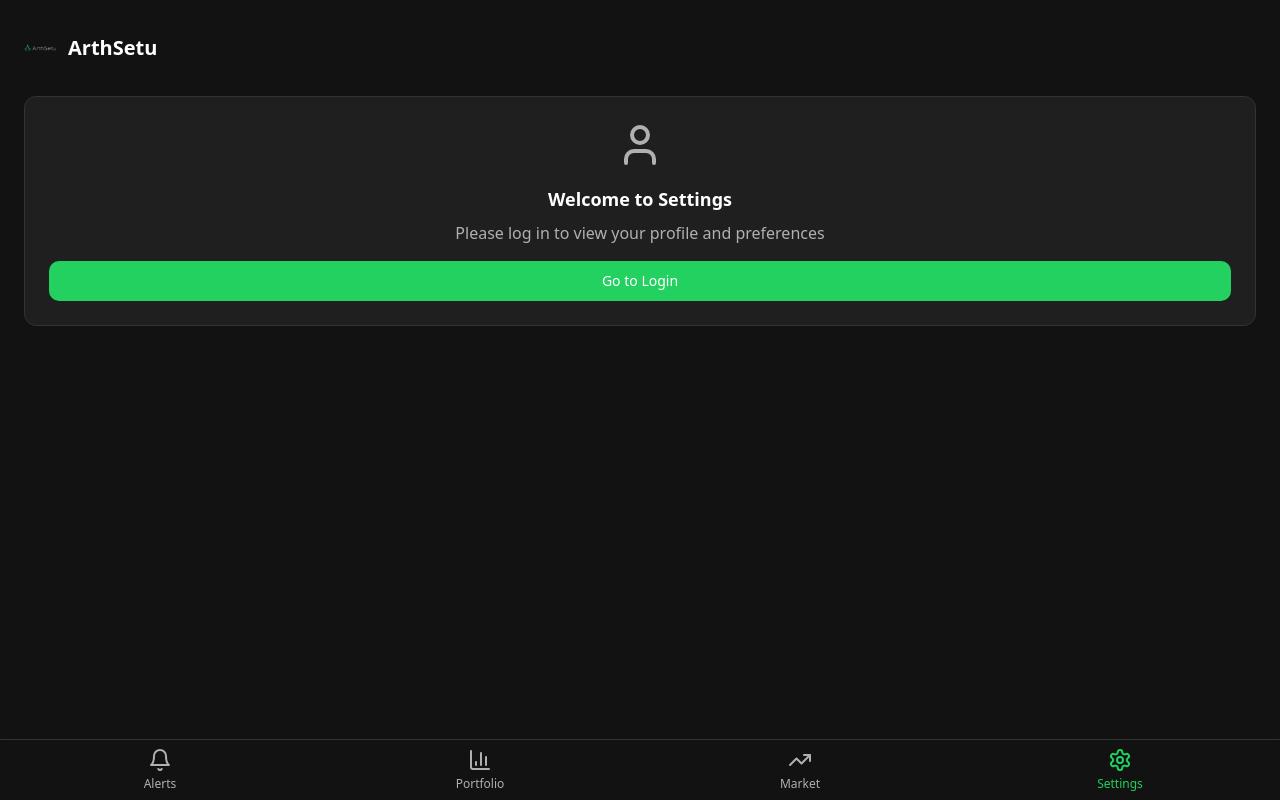
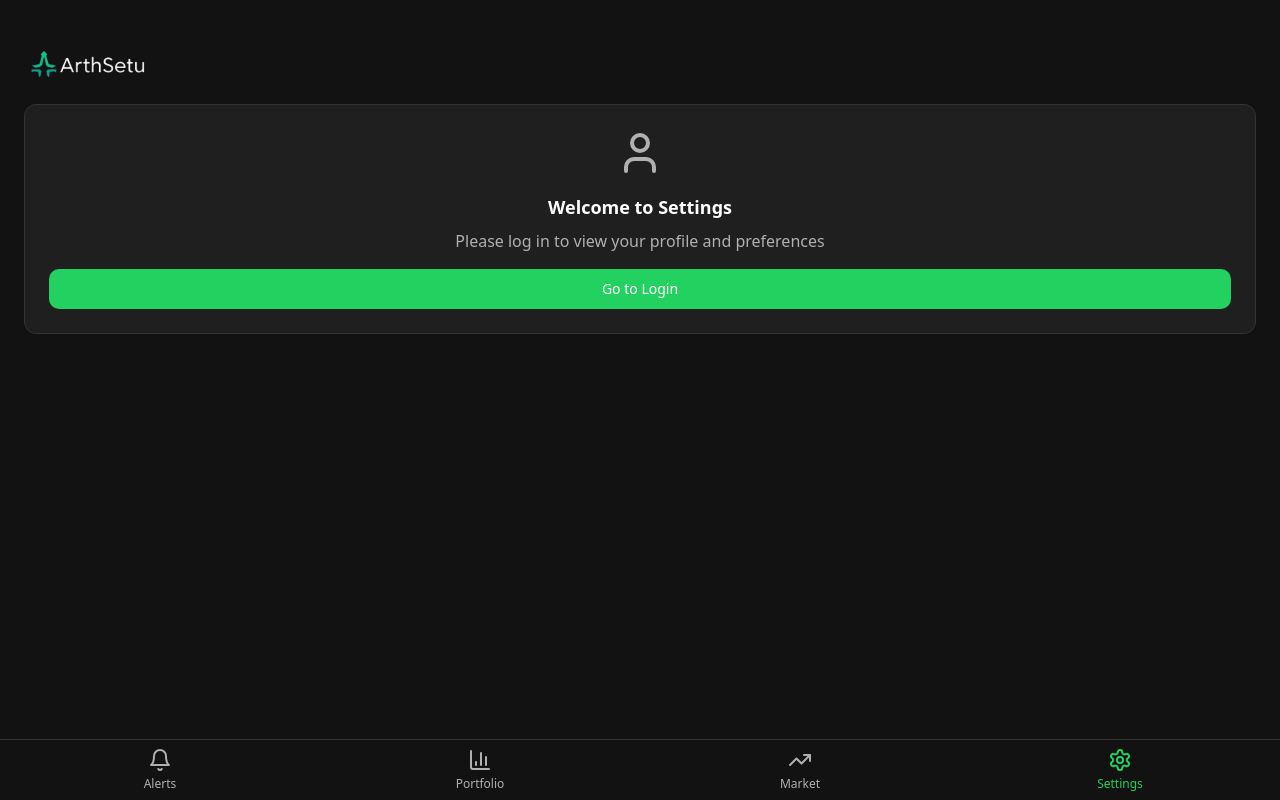
Before and after one commit to rochak779/arthsetu, a React (Vite) app: page /settings in a window 1280 px wide. Built offline with nearby package versions, Linux system fonts and the light colour scheme.

Commit message:
Branding/UI: logo-only headers, unified logo size (h-16 w-32), tightened header spacing, improved Settings logout spacing

```diff
--- a/package.json
+++ b/package.json
@@ -44,7 +44,7 @@
     "class-variance-authority": "^0.7.1",
     "clsx": "^2.1.1",
     "cmdk": "^1.1.1",
-    "date-fns": "^4.1.0",
+  "date-fns": "^3.6.0",
     "embla-carousel-react": "^8.6.0",
     "input-otp": "^1.4.2",
     "lucide-react": "^0.462.0",
--- a/src/components/onboarding/OnboardingSplash.tsx
+++ b/src/components/onboarding/OnboardingSplash.tsx
@@ -40,7 +40,7 @@ const OnboardingSplash = ({ onComplete }: OnboardingSplashProps) => {
           <div className="relative">
             <img
               src={logo}
-              alt="ArthSetu Logo"
+              alt="App logo"
               className="h-24 w-auto"
             />
             {/* Glow effect */}
@@ -48,16 +48,7 @@ const OnboardingSplash = ({ onComplete }: OnboardingSplashProps) => {
           </div>
         </div>
 
-        {/* App name */}
-        <div
-          className={`transform transition-all duration-1000 delay-300 ease-out ${
-            isVisible
-              ? 'opacity-100 translate-y-0'
-              : 'opacity-0 translate-y-4'
-          }`}
-        >
-          <h1 className="text-3xl font-bold text-foreground">ArthSetu</h1>
-        </div>
+        {/* App name removed for logo-only branding */}
 
         {/* Tagline */}
         <div
--- a/src/pages/Dashboard.tsx
+++ b/src/pages/Dashboard.tsx
@@ -85,12 +85,11 @@ const Dashboard = () => {
     }
   };
   return <div className="min-h-screen bg-background pb-20">
-      <div className="w-full max-w-md mx-auto px-6 py-8 space-y-6">
+  <div className="w-full max-w-md mx-auto px-6 py-8 space-y-1">
         {/* Header */}
-        <div className="flex items-center justify-between mb-6">
+        <div className="flex items-center justify-between mb-0">
           <div className="flex items-center gap-3">
-            <img src={logo} alt="ArthSetu Logo" className="h-8 w-8" />
-            <span className="text-xl font-bold text-foreground">ArthSetu</span>
+            <img src={logo} alt="App logo" className="h-16 w-32 object-contain" />
           </div>
           <h1 className="text-xl font-bold text-foreground">Alerts</h1>
         </div>
--- a/src/pages/Landing.tsx
+++ b/src/pages/Landing.tsx
@@ -8,7 +8,7 @@ const Landing = () => {
       <div className="w-full max-w-md space-y-8 text-center">
         {/* Logo */}
         <div className="flex justify-center">
-          <img src={logo} alt="ArthSetu Logo" className="h-16 w-auto" />
+          <img src={logo} alt="App logo" className="h-16 w-auto" />
         </div>
 
         {/* Tagline */}
--- a/src/pages/Market.tsx
+++ b/src/pages/Market.tsx
@@ -110,10 +110,9 @@ const Market = () => {
     <div className="min-h-screen bg-background pb-20">
       <div className="px-6 py-8">
         {/* Header */}
-        <div className="flex items-center justify-between mb-6">
+  <div className="flex items-center justify-between mb-2">
           <div className="flex items-center gap-3">
-            <img src={logo} alt="ArthSetu Logo" className="h-8 w-8" />
-            <span className="text-xl font-bold text-foreground">ArthSetu</span>
+            <img src={logo} alt="App logo" className="h-16 w-32 object-contain" />
           </div>
           <div className="flex items-center gap-3">
             <h1 className="text-xl font-bold text-foreground">Market</h1>
--- a/src/pages/Portfolio.tsx
+++ b/src/pages/Portfolio.tsx
@@ -48,10 +48,9 @@ const Portfolio = () => {
     <div className="min-h-screen bg-background pb-20">
       <div className="px-6 py-8">
         {/* Header */}
-        <div className="flex items-center justify-between mb-6">
+  <div className="flex items-center justify-between mb-2">
           <div className="flex items-center gap-3">
-            <img src={logo} alt="ArthSetu Logo" className="h-8 w-8" />
-            <span className="text-xl font-bold text-foreground">ArthSetu</span>
+            <img src={logo} alt="App logo" className="h-16 w-32 object-contain" />
           </div>
           <div className="flex items-center gap-3">
             <h1 className="text-xl font-bold text-foreground">Portfolio</h1>
--- a/src/pages/Settings.tsx
+++ b/src/pages/Settings.tsx
@@ -176,9 +176,8 @@ const Settings = () => {
     return (
       <div className="min-h-screen bg-background pb-20">
         <div className="px-6 py-8">
-          <div className="flex items-center gap-3 mb-8">
-            <img src={logo} alt="ArthSetu" className="h-8 w-8" />
-            <span className="text-xl font-bold text-foreground">ArthSetu</span>
+          <div className="flex items-center gap-3 mb-2">
+            <img src={logo} alt="App logo" className="h-16 w-32 object-contain" />
           </div>
 
           <Card className="bg-card border-border">
@@ -201,9 +200,8 @@ const Settings = () => {
     <div className="min-h-screen bg-background pb-20">
       <div className="px-6 py-8">
         {/* Header */}
-        <div className="flex items-center gap-3 mb-8">
-          <img src={logo} alt="ArthSetu" className="h-8 w-8" />
-          <span className="text-xl font-bold text-foreground">ArthSetu</span>
+        <div className="flex items-center gap-3 mb-2">
+          <img src={logo} alt="App logo" className="h-16 w-32 object-contain" />
         </div>
 
         {/* User Profile Section */}
@@ -252,7 +250,7 @@ const Settings = () => {
         )}
 
         {/* Connections Section */}
-        <Card className="bg-card border-border mb-8">
+        <Card className="bg-card border-border mb-24">
           <CardContent className="p-6">
             <h3 className="text-lg font-semibold text-foreground mb-4">Connections</h3>
             <div className="space-y-4">
--- a/src/pages/Signup.tsx
+++ b/src/pages/Signup.tsx
@@ -76,7 +76,7 @@ const Signup = () => {
       <div className="w-full max-w-md space-y-8">
         {/* Logo */}
         <div className="flex justify-center">
-          <img src={logo} alt="ArthSetu Logo" className="h-16 w-auto" />
+          <img src={logo} alt="App logo" className="h-16 w-auto" />
         </div>
 
         {/* Progress indicator */}
```
Also changed, not shown: 1 other file (tests, documents, lock files or other folders).
